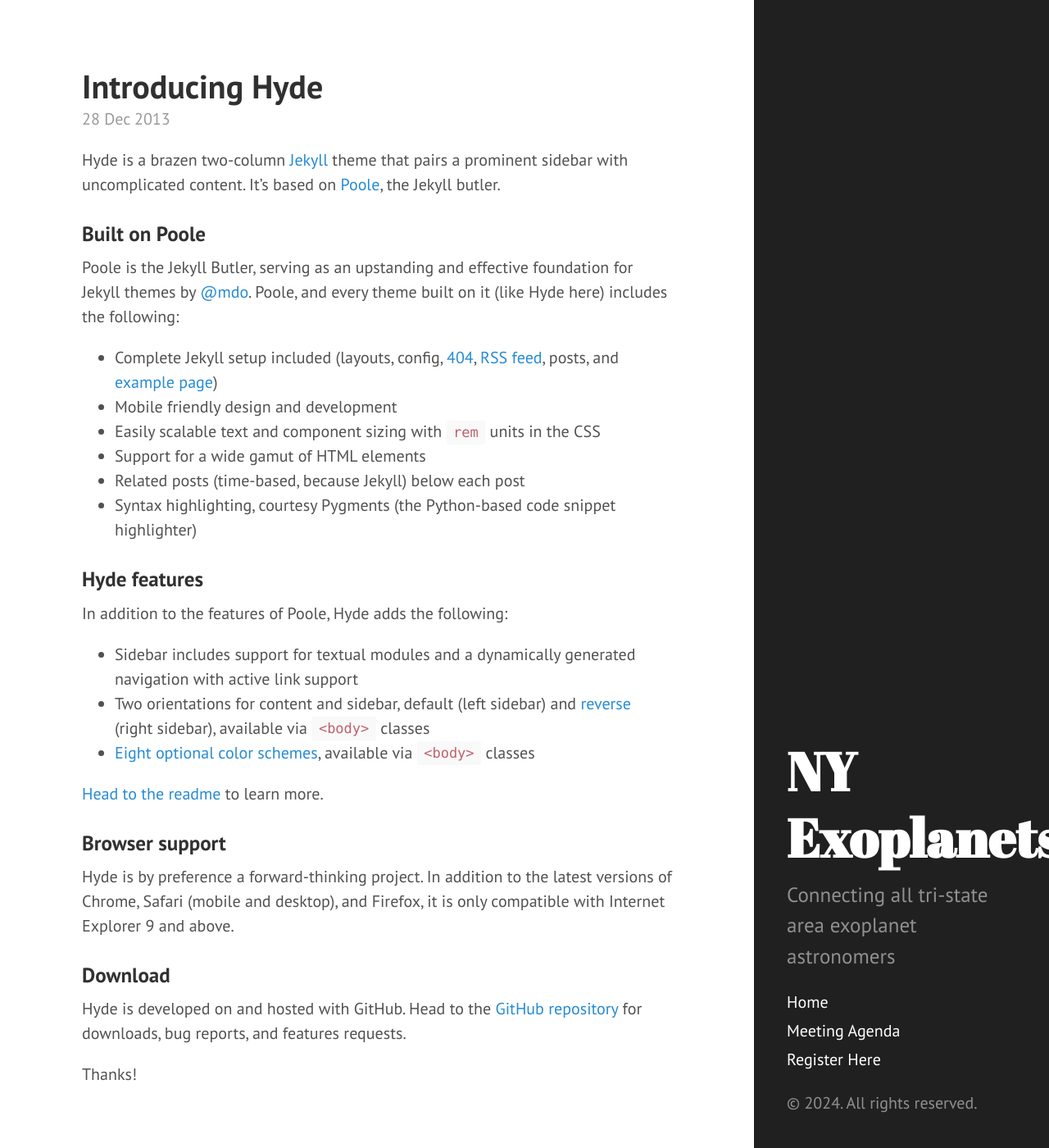
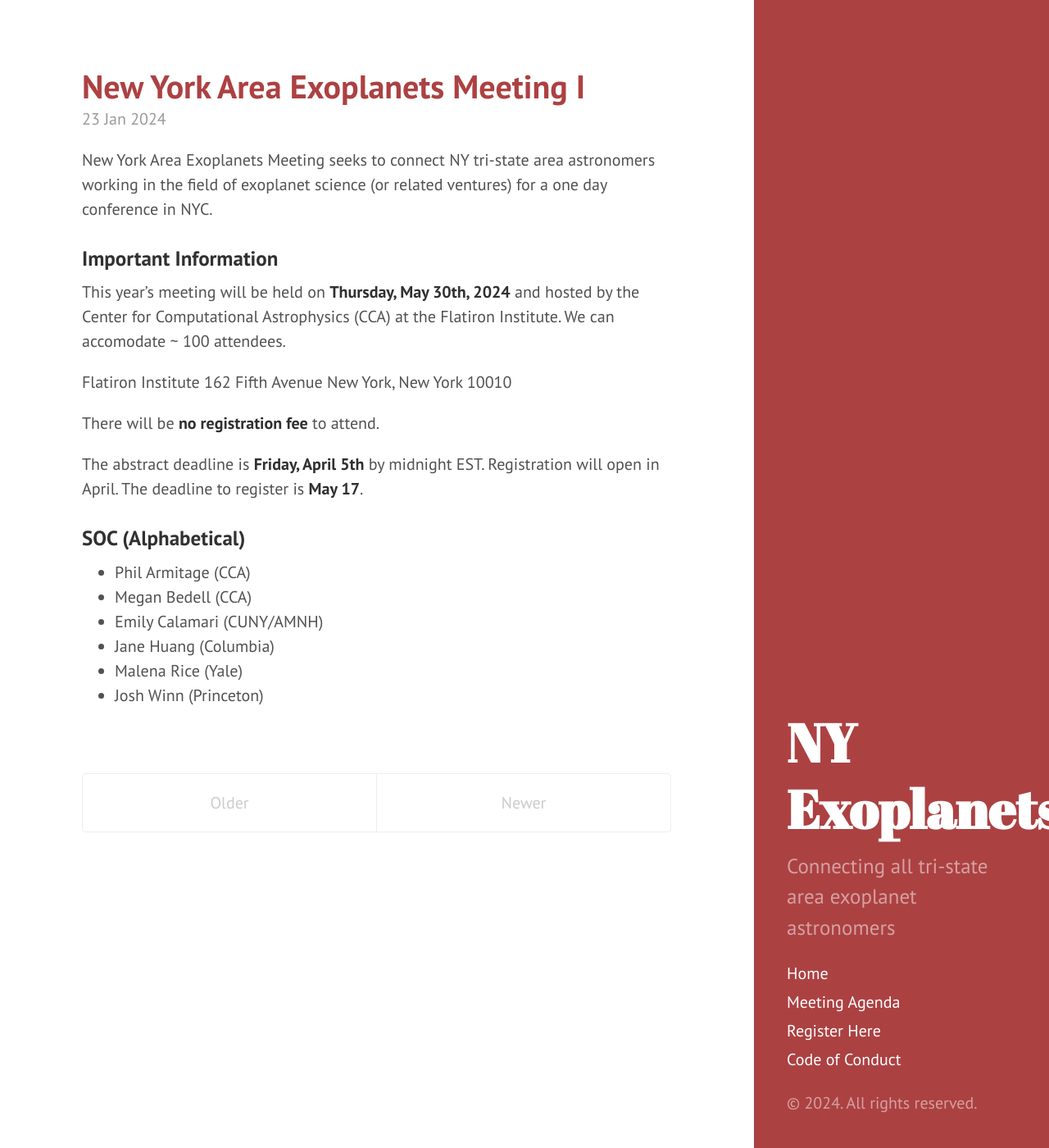
Before and after one commit to nyexoplanets/nyexoplanets.github.io, a Jekyll site: the page built from index.html, in a window 1280 px wide and 1400 px high. Shown: the whole window at 82% size. Built offline with Jekyll 4.4.1, drawn with Linux system fonts in a browser that asks for light colours; Markdown is read by kramdown in place of the engine named in the settings; the list of posts is cut into pages by our own code; some of the changed text lies outside the part shown.

Commit message:
exo summary

```diff
--- a/_includes/sidebar.html
+++ b/_includes/sidebar.html
@@ -27,6 +27,7 @@
       {% endfor %}
 
       <a class="sidebar-nav-item" href="">Register Here</a>
+      <a class="sidebar-nav-item" href="https://www.simonsfoundation.org/code-of-conduct/">Code of Conduct</a>
     </nav>
 
     <p>&copy; {{ site.time | date: '%Y' }}. All rights reserved.</p>
--- a/_layouts/default.html
+++ b/_layouts/default.html
@@ -3,7 +3,7 @@
 
   {% include head.html %}
 
-  <body class="'theme-base-08 layout-reverse">
+  <body class="theme-base-08 layout-reverse">
 
     {% include sidebar.html %}
 
--- a/_posts/2012-02-06-whats-jekyll.md
+++ /dev/null
@@ -1,12 +0,0 @@
----
-layout: post
-title: What's Jekyll?
----
-
-[Jekyll](http://jekyllrb.com) is a static site generator, an open-source tool for creating simple yet powerful websites of all shapes and sizes. From [the project's readme](https://github.com/mojombo/jekyll/blob/master/README.markdown):
-
-  > Jekyll is a simple, blog aware, static site generator. It takes a template directory [...] and spits out a complete, static website suitable for serving with Apache or your favorite web server. This is also the engine behind GitHub Pages, which you can use to host your project’s page or blog right here from GitHub.
-
-It's an immensely useful tool and one we encourage you to use here with Hyde.
-
-Find out more by [visiting the project on GitHub](https://github.com/mojombo/jekyll).
--- a/_posts/2012-02-07-example-content.md
+++ /dev/null
@@ -1,138 +0,0 @@
----
-layout: post
-title: Example content
----
-
-
-<div class="message">
-  Howdy! This is an example blog post that shows several types of HTML content supported in this theme.
-</div>
-
-Cum sociis natoque penatibus et magnis <a href="#">dis parturient montes</a>, nascetur ridiculus mus. *Aenean eu leo quam.* Pellentesque ornare sem lacinia quam venenatis vestibulum. Sed posuere consectetur est at lobortis. Cras mattis consectetur purus sit amet fermentum.
-
-> Curabitur blandit tempus porttitor. Nullam quis risus eget urna mollis ornare vel eu leo. Nullam id dolor id nibh ultricies vehicula ut id elit.
-
-Etiam porta **sem malesuada magna** mollis euismod. Cras mattis consectetur purus sit amet fermentum. Aenean lacinia bibendum nulla sed consectetur.
-
-## Inline HTML elements
-
-HTML defines a long list of available inline tags, a complete list of which can be found on the [Mozilla Developer Network](https://developer.mozilla.org/en-US/docs/Web/HTML/Element).
-
-- **To bold text**, use `<strong>`.
-- *To italicize text*, use `<em>`.
-- Abbreviations, like <abbr title="HyperText Markup Langage">HTML</abbr> should use `<abbr>`, with an optional `title` attribute for the full phrase.
-- Citations, like <cite>&mdash; Mark otto</cite>, should use `<cite>`.
-- <del>Deleted</del> text should use `<del>` and <ins>inserted</ins> text should use `<ins>`.
-- Superscript <sup>text</sup> uses `<sup>` and subscript <sub>text</sub> uses `<sub>`.
-
-Most of these elements are styled by browsers with few modifications on our part.
-
-## Heading
-
-Vivamus sagittis lacus vel augue rutrum faucibus dolor auctor. Duis mollis, est non commodo luctus, nisi erat porttitor ligula, eget lacinia odio sem nec elit. Morbi leo risus, porta ac consectetur ac, vestibulum at eros.
-
-### Code
-
-Cum sociis natoque penatibus et magnis dis `code element` montes, nascetur ridiculus mus.
-
-{% highlight js %}
-// Example can be run directly in your JavaScript console
-
-// Create a function that takes two arguments and returns the sum of those arguments
-var adder = new Function("a", "b", "return a + b");
-
-// Call the function
-adder(2, 6);
-// > 8
-{% endhighlight %}
-
-Aenean lacinia bibendum nulla sed consectetur. Etiam porta sem malesuada magna mollis euismod. Fusce dapibus, tellus ac cursus commodo, tortor mauris condimentum nibh, ut fermentum massa.
-
-### Gists via GitHub Pages
-
-Vestibulum id ligula porta felis euismod semper. Nullam quis risus eget urna mollis ornare vel eu leo. Donec sed odio dui.
-
-{% gist 5555251 gist.md %}
-
-Aenean eu leo quam. Pellentesque ornare sem lacinia quam venenatis vestibulum. Nullam quis risus eget urna mollis ornare vel eu leo. Cum sociis natoque penatibus et magnis dis parturient montes, nascetur ridiculus mus. Donec sed odio dui. Vestibulum id ligula porta felis euismod semper.
-
-### Lists
-
-Cum sociis natoque penatibus et magnis dis parturient montes, nascetur ridiculus mus. Aenean lacinia bibendum nulla sed consectetur. Etiam porta sem malesuada magna mollis euismod. Fusce dapibus, tellus ac cursus commodo, tortor mauris condimentum nibh, ut fermentum massa justo sit amet risus.
-
-* Praesent commodo cursus magna, vel scelerisque nisl consectetur et.
-* Donec id elit non mi porta gravida at eget metus.
-* Nulla vitae elit libero, a pharetra augue.
-
-Donec ullamcorper nulla non metus auctor fringilla. Nulla vitae elit libero, a pharetra augue.
-
-1. Vestibulum id ligula porta felis euismod semper.
-2. Cum sociis natoque penatibus et magnis dis parturient montes, nascetur ridiculus mus.
-3. Maecenas sed diam eget risus varius blandit sit amet non magna.
-
-Cras mattis consectetur purus sit amet fermentum. Sed posuere consectetur est at lobortis.
-
-<dl>
-  <dt>HyperText Markup Language (HTML)</dt>
-  <dd>The language used to describe and define the content of a Web page</dd>
-
-  <dt>Cascading Style Sheets (CSS)</dt>
-  <dd>Used to describe the appearance of Web content</dd>
-
-  <dt>JavaScript (JS)</dt>
-  <dd>The programming language used to build advanced Web sites and applications</dd>
-</dl>
-
-Integer posuere erat a ante venenatis dapibus posuere velit aliquet. Morbi leo risus, porta ac consectetur ac, vestibulum at eros. Nullam quis risus eget urna mollis ornare vel eu leo.
-
-### Images
-
-Quisque consequat sapien eget quam rhoncus, sit amet laoreet diam tempus. Aliquam aliquam metus erat, a pulvinar turpis suscipit at.
-
-![placeholder](http://placehold.it/800x400 "Large example image")
-![placeholder](http://placehold.it/400x200 "Medium example image")
-![placeholder](http://placehold.it/200x200 "Small example image")
-
-### Tables
-
-Aenean lacinia bibendum nulla sed consectetur. Lorem ipsum dolor sit amet, consectetur adipiscing elit.
-
-<table>
-  <thead>
-    <tr>
-      <th>Name</th>
-      <th>Upvotes</th>
-      <th>Downvotes</th>
-    </tr>
-  </thead>
-  <tfoot>
-    <tr>
-      <td>Totals</td>
-      <td>21</td>
-      <td>23</td>
-    </tr>
-  </tfoot>
-  <tbody>
-    <tr>
-      <td>Alice</td>
-      <td>10</td>
-      <td>11</td>
-    </tr>
-    <tr>
-      <td>Bob</td>
-      <td>4</td>
-      <td>3</td>
-    </tr>
-    <tr>
-      <td>Charlie</td>
-      <td>7</td>
-      <td>9</td>
-    </tr>
-  </tbody>
-</table>
-
-Nullam id dolor id nibh ultricies vehicula ut id elit. Sed posuere consectetur est at lobortis. Nullam quis risus eget urna mollis ornare vel eu leo.
-
------
-
-Want to see something else added? <a href="https://github.com/poole/poole/issues/new">Open an issue.</a>
--- a/_posts/2013-12-28-introducing-hyde.md
+++ /dev/null
@@ -1,37 +0,0 @@
----
-layout: post
-title: Introducing Hyde
----
-
-Hyde is a brazen two-column [Jekyll](http://jekyllrb.com) theme that pairs a prominent sidebar with uncomplicated content. It's based on [Poole](http://getpoole.com), the Jekyll butler.
-
-### Built on Poole
-
-Poole is the Jekyll Butler, serving as an upstanding and effective foundation for Jekyll themes by [@mdo](https://twitter.com/mdo). Poole, and every theme built on it (like Hyde here) includes the following:
-
-* Complete Jekyll setup included (layouts, config, [404](/404), [RSS feed](/atom.xml), posts, and [example page](/about))
-* Mobile friendly design and development
-* Easily scalable text and component sizing with `rem` units in the CSS
-* Support for a wide gamut of HTML elements
-* Related posts (time-based, because Jekyll) below each post
-* Syntax highlighting, courtesy Pygments (the Python-based code snippet highlighter)
-
-### Hyde features
-
-In addition to the features of Poole, Hyde adds the following:
-
-* Sidebar includes support for textual modules and a dynamically generated navigation with active link support
-* Two orientations for content and sidebar, default (left sidebar) and [reverse](https://github.com/poole/lanyon#reverse-layout) (right sidebar), available via `<body>` classes
-* [Eight optional color schemes](https://github.com/poole/hyde#themes), available via `<body>` classes
-
-[Head to the readme](https://github.com/poole/hyde#readme) to learn more.
-
-### Browser support
-
-Hyde is by preference a forward-thinking project. In addition to the latest versions of Chrome, Safari (mobile and desktop), and Firefox, it is only compatible with Internet Explorer 9 and above.
-
-### Download
-
-Hyde is developed on and hosted with GitHub. Head to the <a href="https://github.com/poole/hyde">GitHub repository</a> for downloads, bug reports, and features requests.
-
-Thanks!
--- /dev/null
+++ b/_posts/2024-01-23-nyexoplanets.md
@@ -0,0 +1,27 @@
+---
+layout: post
+title: New York Area Exoplanets Meeting I
+---
+
+New York Area Exoplanets Meeting seeks to connect NY tri-state area astronomers working in the field of exoplanet science (or related ventures) for a one day conference in NYC.
+
+### Important Information
+This year's meeting will be held on **Thursday, May 30th, 2024** and hosted by the Center for Computational Astrophysics (CCA) at the Flatiron Institute. We can accomodate ~ 100 attendees.
+
+Flatiron Institute
+162 Fifth Avenue
+New York, New York 10010
+
+There will be **no registration fee** to attend.
+
+The abstract deadline is **Friday, April 5th** by midnight EST.
+Registration will open in April. The deadline to register is **May 17**.
+
+### SOC (Alphabetical)
+
+* Phil Armitage (CCA)
+* Megan Bedell (CCA)
+* Emily Calamari (CUNY/AMNH)
+* Jane Huang (Columbia)
+* Malena Rice (Yale)
+* Josh Winn (Princeton)
```
Also changed, not shown: agenda.md (renamed from about.md, +1 -1 lines).
